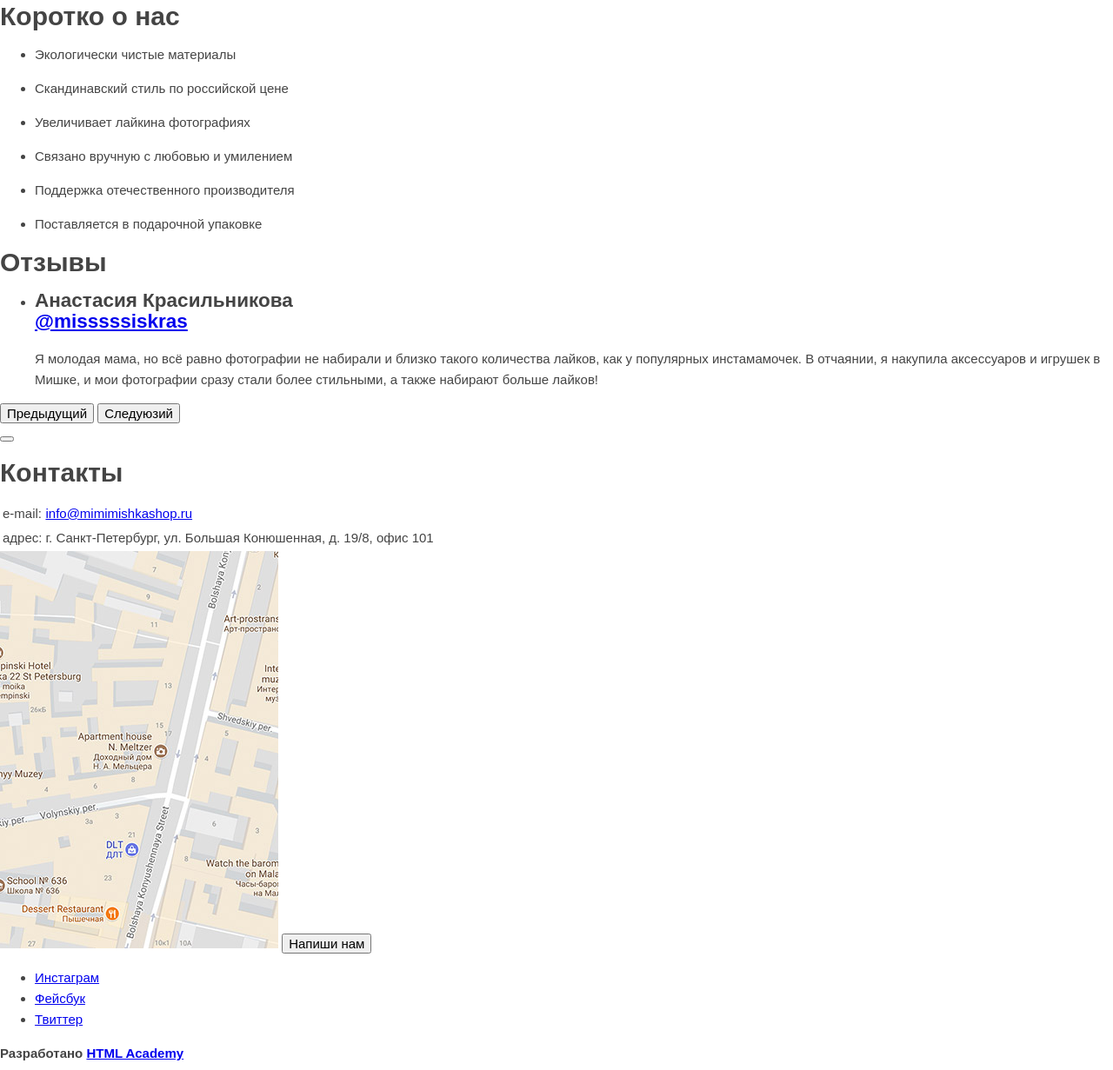
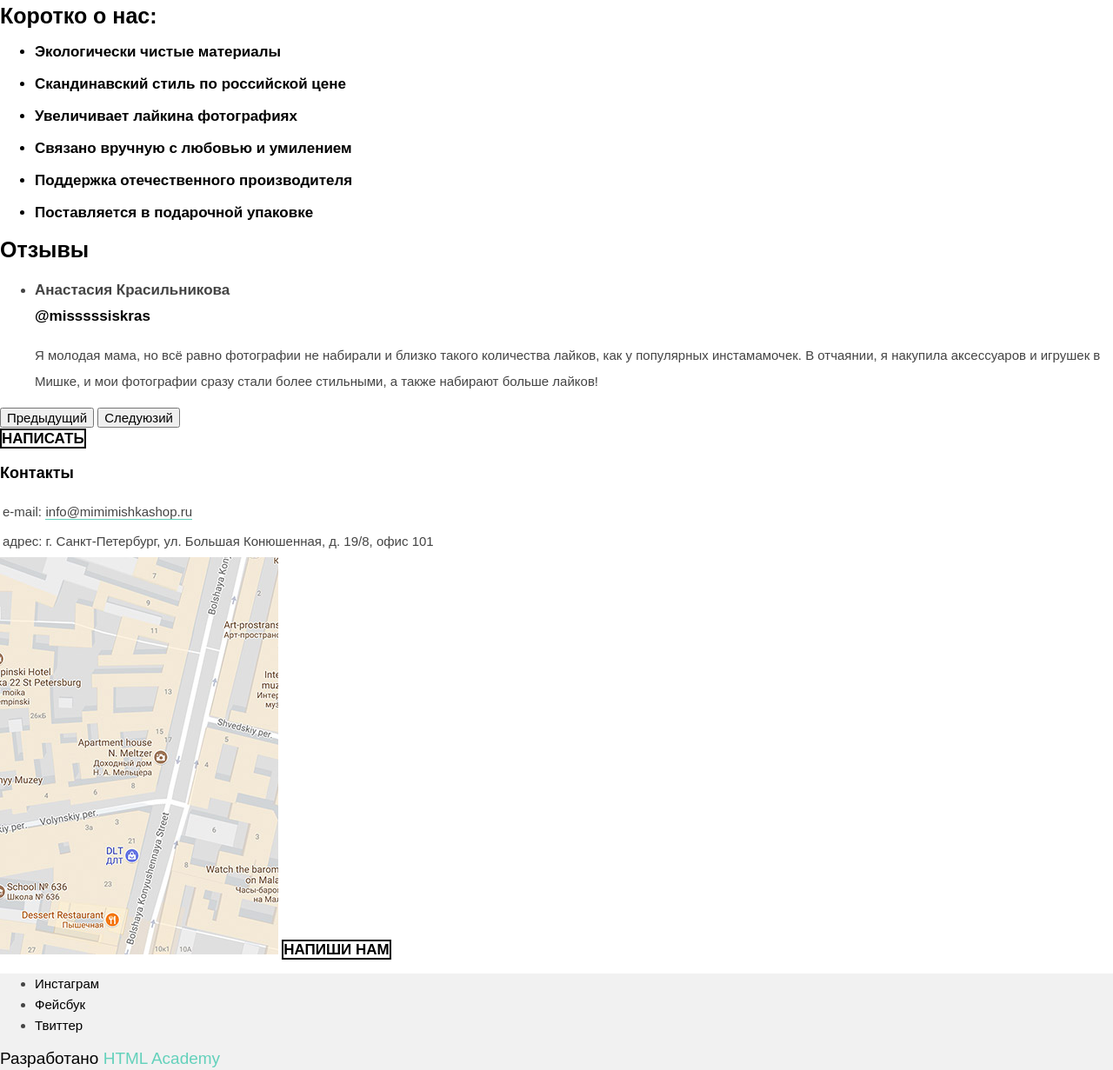
Before and after one commit to GrandVBA/mishka-adaptive, a website: page source/index.html in a window 1280 px wide. Shown: the part 862-2093 px from the top of the page at 87% size. Drawn offline with Linux system fonts and the light colour scheme.

Commit message:
Доделал базовую стилизацию index

```diff
--- a/sass/blocks/about-us.scss
+++ b/sass/blocks/about-us.scss
@@ -0,0 +1,13 @@
+.about-us__title {
+  font-size: 25px;
+  line-height: 30px;
+  font-weight: 700;
+  color: $title-color;
+}
+
+.about-us__list {
+  font-size: 17px;
+  line-height: 20px;
+  font-weight: 700;
+  color: $title-color;
+}
--- /dev/null
+++ b/sass/blocks/contacts.scss
@@ -0,0 +1,46 @@
+.contacts__title {
+  font-size: 18px;
+  line-height: 30px;
+  font-weight: 700;
+  color: $title-color;
+}
+
+.contacts__table {
+  line-height: 30px;
+  a {
+    color: $text-color;
+    text-decoration: none;
+    border-bottom: 1px solid #62d1ba;
+    &:hover,
+    &:focus {
+      color: #46c1ae;
+      border-bottom: 1px solid #46c1ae;
+    }
+    &:active {
+      opacity: 0.3;
+    }
+  }
+}
+
+.contacts__button {
+  font-size: 17px;
+  line-height: 20px;
+  font-weight: 700;
+  text-transform: uppercase;
+  color: $title-color;
+  text-decoration: none;
+
+  text-align: center;
+
+  background-color: #ffffff;
+  border: 2px solid #000000;
+  &:hover,
+  &:focus {
+    color: #ffffff;
+    background-color: #444444;
+    border-color: #444444;
+    &:active {
+      color: #7c7c7c;
+    }
+  }
+}
--- /dev/null
+++ b/sass/blocks/main-footer.scss
@@ -0,0 +1,30 @@
+.main-footer {
+  background-color: #f1f1f1;
+}
+
+.social__list {
+  a {
+    text-decoration: none;
+    color: #000000;
+  }
+}
+
+.copyright__link {
+  font-size: 19px;
+  line-height: 18px;
+  font-weight: 700px;
+  color: $title-color;
+  text-decoration: none;
+  .copyright__icon {
+    color: #63d1bb;
+    text-decoration: none;
+  }
+  &:hover .copyright__icon,
+  &:focus .copyright__icon, {
+    color: #46c1ae;
+  }
+  &:active .copyright__icon,
+  &:active {
+    opacity: 0.3;
+  }
+}
--- /dev/null
+++ b/sass/blocks/reviews.scss
@@ -0,0 +1,53 @@
+.reviews-title {
+  font-size: 25px;
+  line-height: 30px;
+  font-weight: 700;
+  color: $title-color;
+}
+
+.reviews__name {
+  font-size: 17px;
+  line-height: 30px;
+  font-weight: 700;
+}
+
+.reviews__id {
+  font-size: 17px;
+  line-height: 30px;
+  color: #000000;
+  text-decoration: none;
+  &:hover,
+  &:focus {
+    color: #63d1bb;
+  }
+  &:active {
+    opacity: 0.5;
+  }
+}
+
+.reviews__text {
+  line-height: 30px;
+}
+
+.reviews__button {
+  font-size: 17px;
+  line-height: 20px;
+  font-weight: 700;
+  text-transform: uppercase;
+  color: $title-color;
+  text-decoration: none;
+
+  text-align: center;
+
+  background-color: #ffffff;
+  border: 2px solid #000000;
+  &:hover,
+  &:focus {
+    color: #ffffff;
+    background-color: #444444;
+    border-color: #444444;
+    &:active {
+      color: #7c7c7c;
+    }
+  }
+}
--- a/sass/styles.scss
+++ b/sass/styles.scss
@@ -3,4 +3,7 @@
         "blocks/main-header.scss",
         "blocks/menu.scss",
         "blocks/product-week.scss",
-        "blocks/about-us.scss";
+        "blocks/about-us.scss",
+        "blocks/reviews.scss",
+        "blocks/contacts.scss",
+        "blocks/main-footer.scss";
--- a/source/index.html
+++ b/source/index.html
@@ -72,7 +72,7 @@
       </section>
 
       <section class="about-us">
-        <h1 class="about-us__title">Коротко о нас</h1>
+        <h1 class="about-us__title">Коротко о нас:</h1>
         <ul class="about-us__list">
           <li class="about-us__item">
             <p>Экологически чистые материалы</p>
@@ -121,7 +121,7 @@
           <button class="button slider__button slider__button--right" type="button" name="button_right">Следуюзий</button>
         </div>
 
-        <button class="button button_write" type="button" name="button"></button>
+        <a class="button reviews__button" href="#">Написать</a>
       </section>
 
       <section class="contacts">
@@ -142,7 +142,7 @@
 
         <img class="contacts__map map" src="../img/map-mobile.png" alt="Местоположение на карте">
 
-        <button class="button contacts__button" type="button" name="button">Напиши нам</button>
+        <a class="button contacts__button" href="#">Напиши нам</a>
 
       </section>
     </main>
@@ -163,7 +163,7 @@
       </div>
 
       <div class="main-footer__copyright copyright">
-        <b class="copyright__title">Разработано <a class="copyright__link" href="#">HTML Academy</a></b>
+        <a class="copyright__link" href="#">Разработано <span class="copyright__icon" href="#">HTML Academy</span></a>
       </div>
     </footer>
 
```
Also changed, not shown: cssfinal/styles.css.
